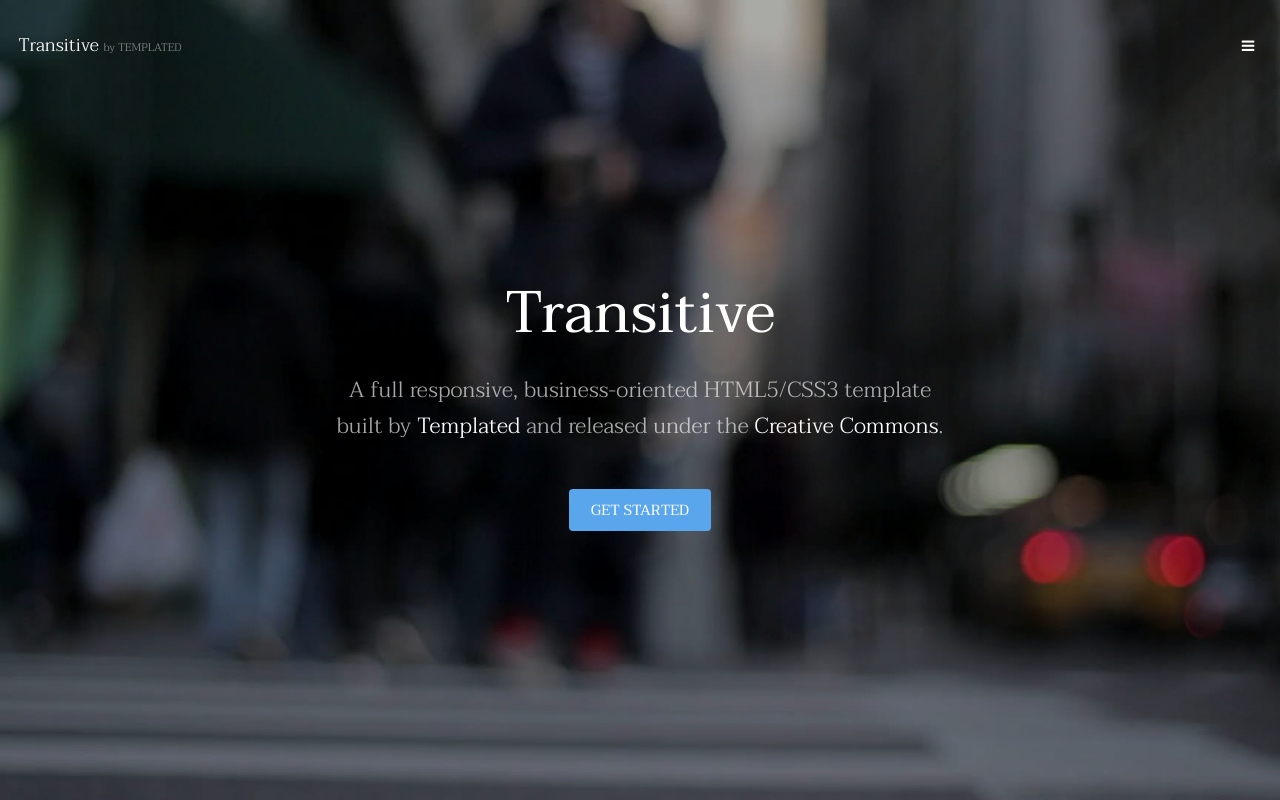
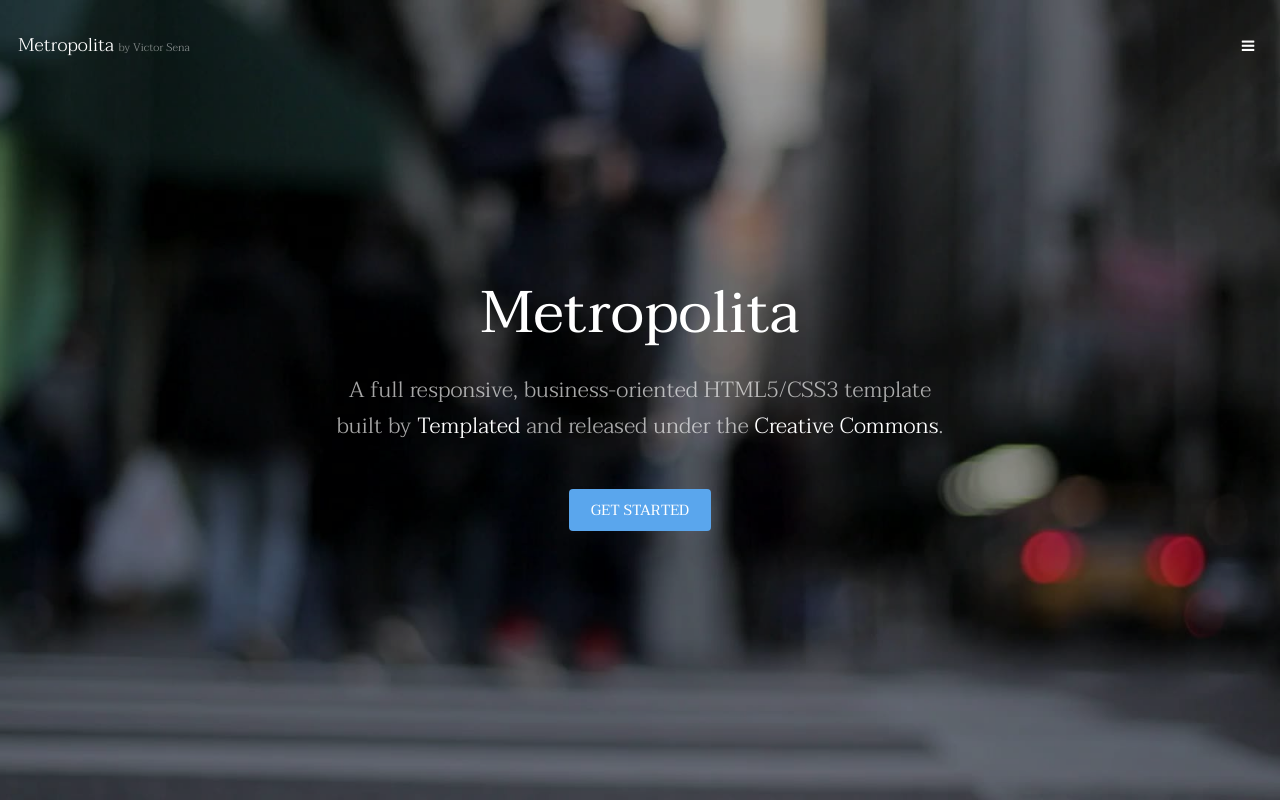
Before and after one commit to vicsete/04_REP_METROPOLITA, a plain HTML site: page index.html in a window 1280 px wide. Shown: the top 800 px of the page. Drawn offline with Linux system fonts and the light colour scheme.

Commit message:
cambios en la portada por VICTOR

```diff
--- a/index.html
+++ b/index.html
@@ -6,7 +6,7 @@
 -->
 <html>
 	<head>
-		<title>Transitive by TEMPLATED</title>
+		<title>Metropolita</title>
 		<meta charset="utf-8" />
 		<meta name="viewport" content="width=device-width, initial-scale=1" />
 		<link rel="stylesheet" href="assets/css/main.css" />
@@ -15,7 +15,7 @@
 
 		<!-- Header -->
 			<header id="header" class="alt">
-				<div class="logo"><a href="index.html">Transitive <span>by TEMPLATED</span></a></div>
+				<div class="logo"><a href="index.html">Metropolita <span>by Victor Sena</span></a></div>
 				<a href="#menu" class="toggle"><span>Menu</span></a>
 			</header>
 
@@ -36,7 +36,7 @@
 		-->
 			<section id="banner" data-video="images/banner">
 				<div class="inner">
-					<h1>Transitive</h1>
+					<h1>Metropolita</h1>
 					<p>A full responsive, business-oriented HTML5/CSS3 template<br />
 					built by <a href="https://templated.co/">Templated</a> and released under the <a href="https://templated.co/license">Creative Commons</a>.</p>
 					<a href="#one" class="button special scrolly">Get Started</a>
```
